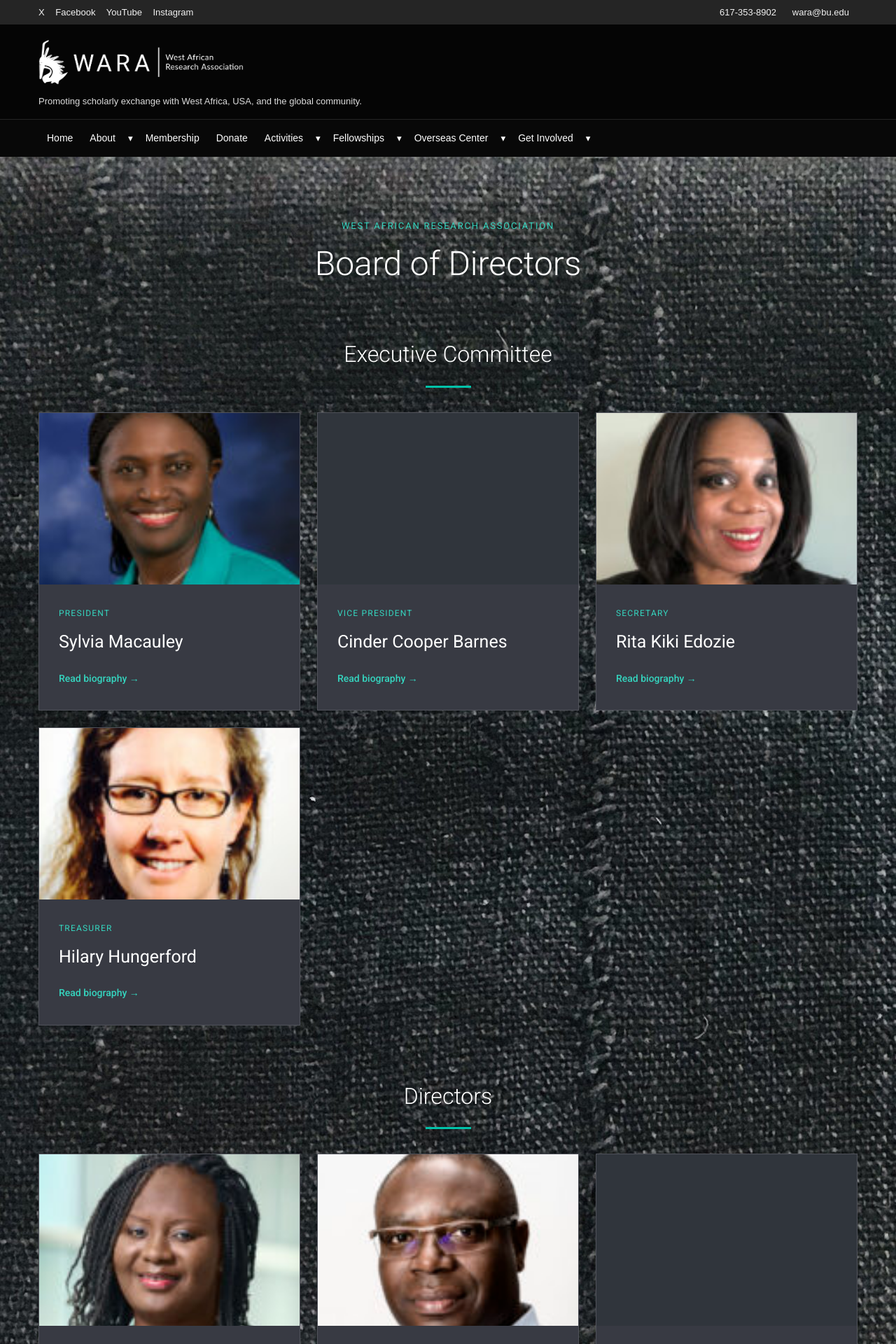
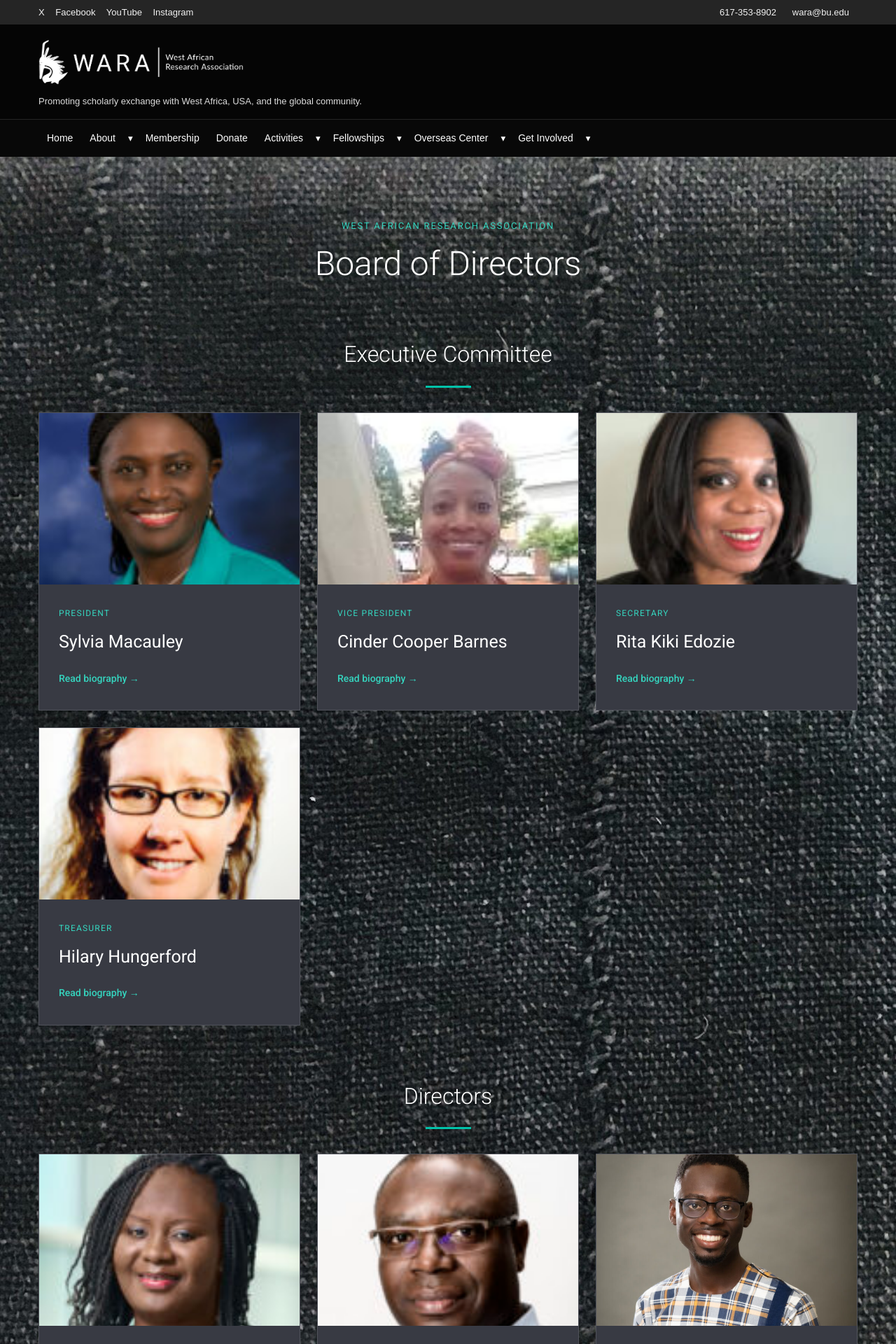
Before and after one commit to warawebsite/westafricanresearchassociation, a Jekyll site: the page built from docs/about/board-of-directors/index.html, in a window 1280 px wide. Shown: the top 1920 px of the page at 70% size. Built offline with Jekyll 4.4.1, drawn with Linux system fonts in a browser that asks for light colours.

Commit message:
Restore Cinder Barnes and Bright Gyamfi board portraits

```diff
--- a/docs/about/board-of-directors/index.html
+++ b/docs/about/board-of-directors/index.html
@@ -32,7 +32,7 @@
 
 <article class="wara-board-card">
   <a class="wara-board-portrait" href="{{ '/about/board-of-directors/cinder-barnes/' | relative_url }}">
-    <div class="wara-board-no-photo" aria-hidden="true"></div>
+    <img src="{{ '/assets/uploads/2023/05/download.jpg' | relative_url }}" alt="Cinder Cooper Barnes" loading="lazy">
   </a>
   <div class="wara-board-card-body">
     <p class="wara-board-role">Vice President</p>
@@ -114,7 +114,7 @@
 
 <article class="wara-board-card">
   <a class="wara-board-portrait" href="{{ '/about/board-of-directors/bright-gyamfi/' | relative_url }}">
-    <div class="wara-board-no-photo" aria-hidden="true"></div>
+    <img src="{{ '/assets/uploads/2025/01/DSC_5124-682x1024.jpg' | relative_url }}" alt="Bright Gyamfi" loading="lazy">
   </a>
   <div class="wara-board-card-body">
     <p class="wara-board-role">Director</p>
```
